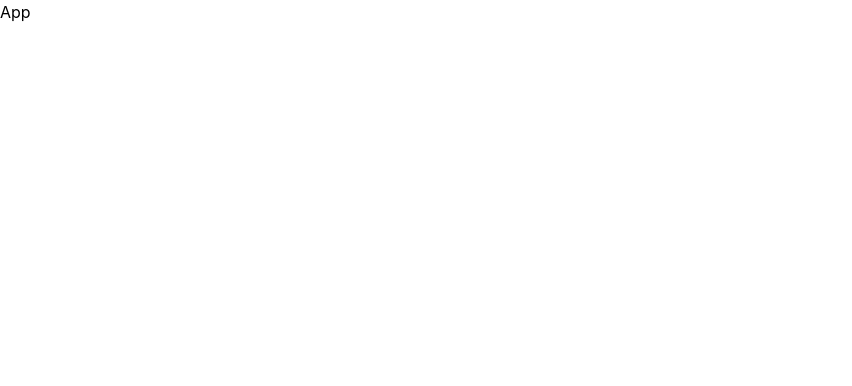
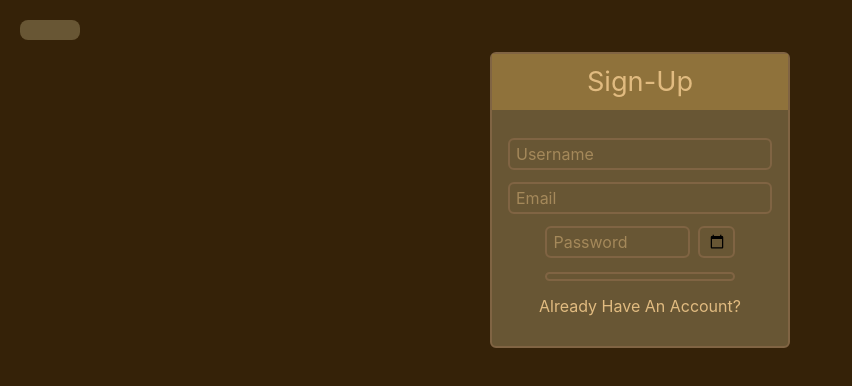
Before and after one commit to RaxPlay/Mini-Social-Media-App, a React (Vite) app in the folder Mini-Social-Media-App/: page /signup in a window 1280 px wide. Shown: the top 386 px of the page, without its empty margins (0-852 px from the left). Built offline with nearby package versions, Linux system fonts and the light colour scheme; no server answers.

Commit message:
Added navbar (dropdown menu) and logout functionality

```diff
--- a/Mini-Social-Media-App/src/App.jsx
+++ b/Mini-Social-Media-App/src/App.jsx
@@ -1,7 +1,47 @@
-import React from 'react'
+import React, { useEffect, useState } from 'react'
+import { BrowserRouter as Router, Route, Routes, Navigate } from 'react-router-dom'
+import axios from 'axios'
+import { NavBar } from './components/v-navbar'
+import { Home } from './pages/home'
+import { Login } from './pages/login'
+import { Signup } from './pages/signup'
+
+axios.defaults.withCredentials = true;
 
 export const App = () => {
+  const [user, setUser] = useState(null);
+  const [isLoading, setIsLoading] = useState(true);
+
+  useEffect(()=>{
+    const getUser = async() => {
+      try {
+        const res = await axios.get("/api/auth/me");
+        setUser(res.data);
+      } catch (error) {
+        setUser(null);
+      } finally {
+        setIsLoading(false)
+      }
+    }
+
+    getUser();
+  }, [])
+
+  if(isLoading){
+    return <div className="text-center">Loading</div>
+  }
+
   return (
-    <div>App</div>
+    <Router>
+
+      <NavBar user={user} setUser={setUser}/>
+
+      <Routes>
+        <Route path='/home' element={<Home user={user} setUser={setUser}/>}/>
+        <Route path='/login' element={<Login user={user} setUser={setUser}/>}/>
+        <Route path='/signup' element={<Signup user={user} setUser={setUser}/>}/>
+        <Route path="/*" element={<Navigate to="/home"/>}></Route>
+      </Routes>
+    </Router>
   )
 }
--- /dev/null
+++ b/Mini-Social-Media-App/src/components/v-navbar.jsx
@@ -0,0 +1,69 @@
+import axios from "axios";
+import React from "react";
+import { Link, useNavigate } from "react-router-dom";
+
+export const NavBar = ({ user, setUser }) => {
+  const logoutFunc = async () => {
+    try {
+      await axios.post("/api/auth/logout");
+      setUser(null);
+      useNavigate();
+    } catch (error) {
+      console.error(error);
+    }
+  };
+
+  return (
+    <>
+      {user ? (
+        <div id="navbar" className="rounded-lg">
+          <div className="dropdown">
+            <i className="fa-solid fa-bars"></i>
+
+            <div className="dropdown-content rounded-b-lg">
+              <button>
+                <Link to="/home">
+                  <i className="fa-solid fa-home"></i>
+                </Link>
+              </button>
+
+              <div className="mt-3">
+                <button className="logout-button" onClick={logoutFunc}>
+                  <i className="fa-solid fa-arrow-right-from-bracket"></i>
+                </button>
+              </div>
+            </div>
+          </div>
+        </div>
+      ) : (
+        <div id="navbar" className="rounded-lg">
+          <div className="dropdown">
+            <i className="fa-solid fa-bars"></i>
+
+            <div className="dropdown-content rounded-b-lg">
+              <button>
+                <Link to="/home">
+                  <i className="fa-solid fa-home"></i>
+                </Link>
+              </button>
+
+              <button className="my-3">
+                <Link to="/login">
+                  <i class="fa-solid fa-arrow-right-to-bracket"></i>
+                </Link>
+              </button>
+
+              <div>
+                <button>
+                  <Link to="/signup">
+                    <i class="fa-solid fa-user-plus"></i>
+                  </Link>
+                </button>
+              </div>
+            </div>
+          </div>
+        </div>
+      )}
+    </>
+  );
+};
--- /dev/null
+++ b/Mini-Social-Media-App/src/pages/home.jsx
@@ -0,0 +1,10 @@
+import React from 'react'
+import { NavBar } from '../components/v-navbar'
+
+export const Home = ({ user, setUser }) => {
+  return (
+    <div className='flex justify-center'>
+      Home
+    </div>
+  )
+}
--- a/Mini-Social-Media-App/src/styles/index.css
+++ b/Mini-Social-Media-App/src/styles/index.css
@@ -1 +1,94 @@
 @import "tailwindcss";
+
+:root{
+  --background: #352208;
+  --text-color: #E1BB80;
+  --container-background: #685634;
+  --border: #806443;
+}
+
+body{
+  background-color: var(--background);
+  height: 100vh;
+  color: var(--text-color);
+}
+
+h2{
+  font-size: 1.7rem;
+}
+
+input{
+  border: 2px solid var(--border);
+  border-radius: 6px;
+  padding: 2px 6px;
+}
+
+i{
+  font-size: 1rem;
+  width: 20px;
+  text-align: center;
+}
+
+button{
+  border: 2px solid var(--border);
+  font-size: 1rem;
+  border-radius: 6px;
+  padding: 2px 8px 3px;
+
+  transition: 0.3s;
+}
+
+button:hover{
+  background-color: var(--border);
+  border: 2px solid var(--text-color);
+}
+
+.logout-button{
+  border: 2px solid rgb(176, 82, 82);
+  background-color: rgb(134, 43, 43);
+  border-radius: 6px;
+  padding: 2px 8px;
+}
+
+.logout-button:hover{
+  background-color: rgb(176, 82, 82);
+  border: 2px solid rgb(217, 133, 133);
+}
+
+#container{
+  background-color: var(--container-background);
+  padding: 0px;
+  border: 2px solid var(--border);
+  border-radius: 6px;
+  width: 300px;
+  min-height: fit-content;
+  text-align: center;
+}
+
+#navbar{
+  position: fixed;
+  background-color: var(--container-background);
+  top: 20px;
+  left: 20px;
+  text-align: center;
+  width: 60px;
+  padding: 10px 0px;
+}
+
+.dropdown {
+  position: relative;
+  background-color: var(--container-background);
+  transition: 0.3s;
+}
+
+.dropdown-content {
+  display: none;
+  position: absolute;
+  background-color: var(--container-background);
+  width: 60px;
+  padding: 10px 0px;
+}
+
+.dropdown:hover .dropdown-content {
+  display: block;
+}
```
